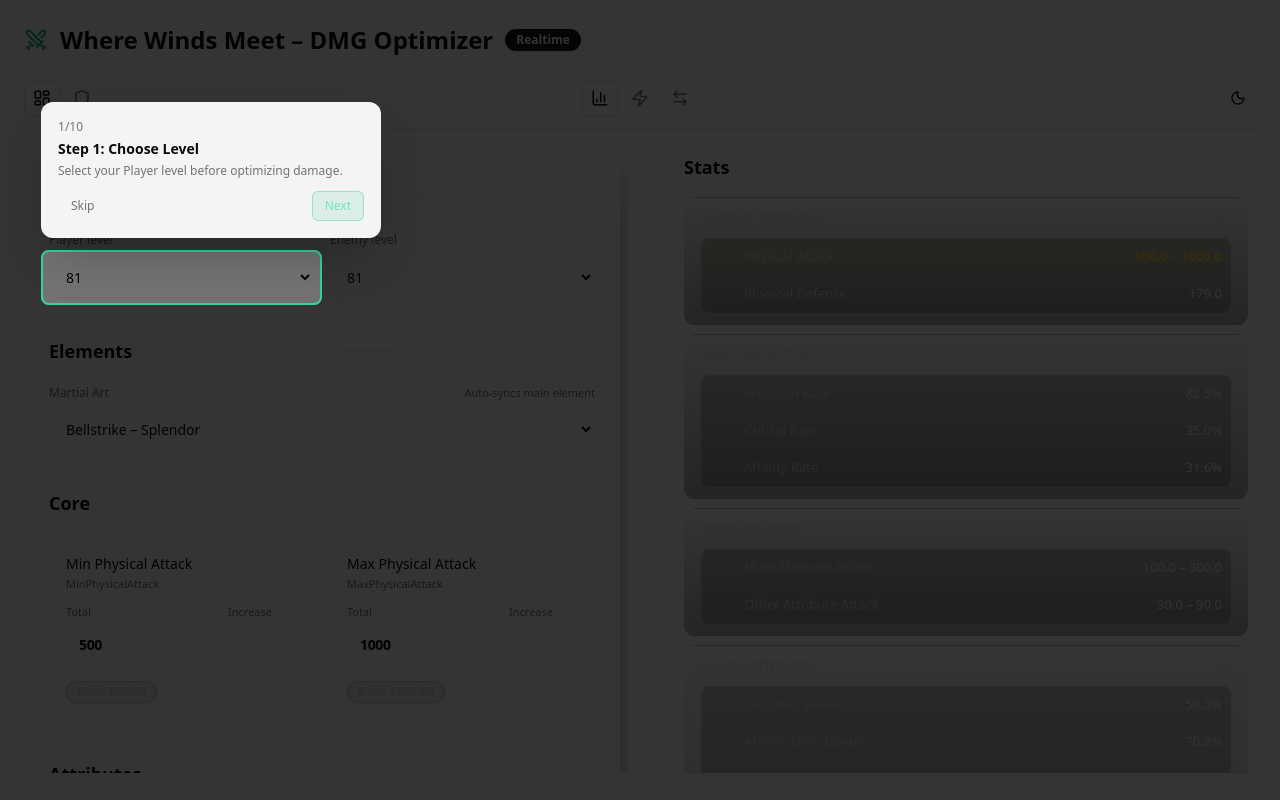
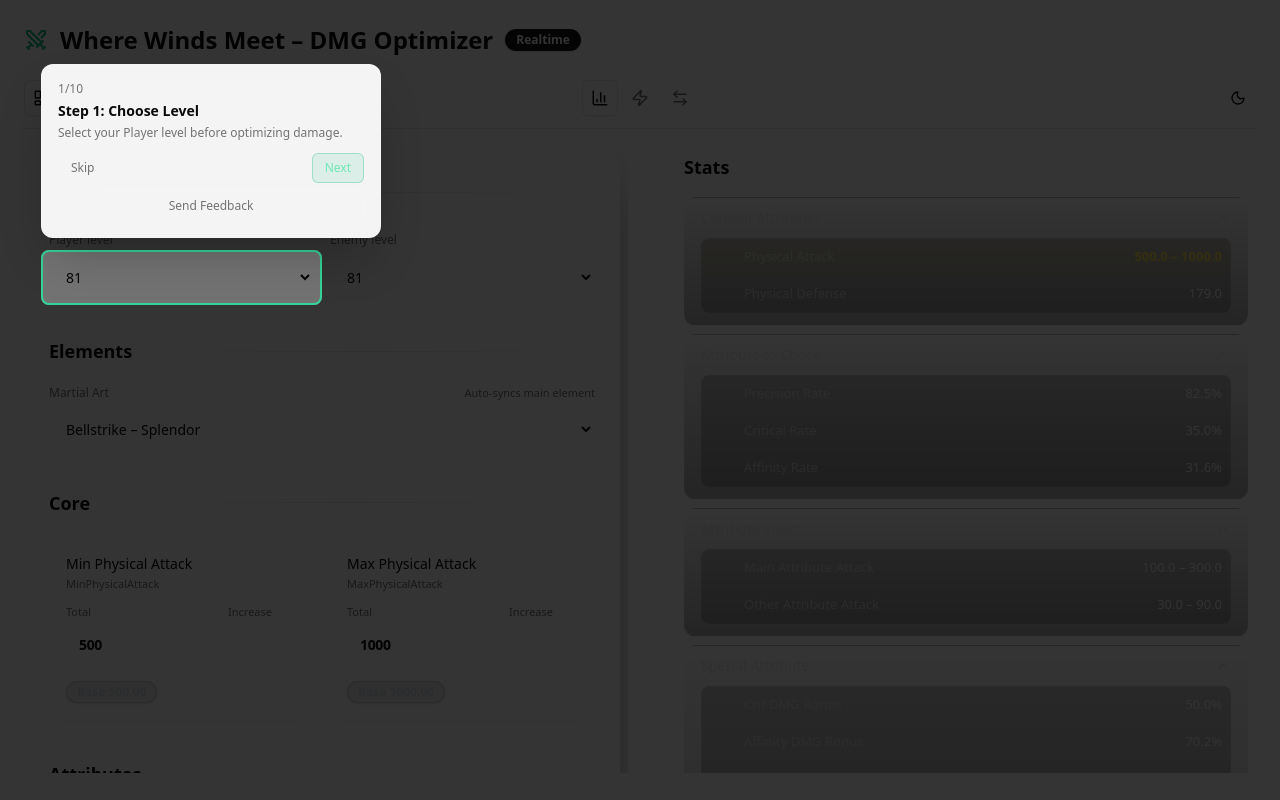
Before and after one commit to Phong940253/wwm-damage-calculator, a Next.js app: page / in a window 1280 px wide. Built offline with nearby package versions, Linux system fonts and the light colour scheme.

Commit message:
feat: add feedback link to Interactive Guide Overlay for user suggestions

```diff
--- a/app/ui/layout/InteractiveGuideOverlay.tsx
+++ b/app/ui/layout/InteractiveGuideOverlay.tsx
@@ -144,6 +144,8 @@ const GUIDES: Record<GuideId, GuideDefinition> = {
         steps: OPTIMIZE_STEPS,
     },
 };
+
+const FEEDBACK_URL = "https://github.com/Phong940253/wwm-damage-calculator/issues/new";
 
 export function InteractiveGuideOverlay() {
     const [activeGuideId, setActiveGuideId] = useState<GuideId | null>(null);
@@ -298,6 +300,15 @@ export function InteractiveGuideOverlay() {
     if (!isActive || !currentStep || !activeGuide) {
         return (
             <div className="fixed bottom-6 right-6 z-[110] flex flex-col gap-2">
+                <a
+                    href={FEEDBACK_URL}
+                    target="_blank"
+                    rel="noreferrer"
+                    className="rounded-full border border-white/15 bg-background/90 px-4 py-2 text-xs text-foreground shadow-lg backdrop-blur hover:bg-background"
+                >
+                    Send Feedback
+                </a>
+
                 <button
                     type="button"
                     onClick={() => {
@@ -493,6 +504,15 @@ export function InteractiveGuideOverlay() {
                         {stepIndex >= currentSteps.length - 1 ? "Finish" : "Next"}
                     </button>
                 </div>
+
+                <a
+                    href={FEEDBACK_URL}
+                    target="_blank"
+                    rel="noreferrer"
+                    className="mt-2 inline-flex w-full items-center justify-center rounded-md border border-white/15 px-3 py-1.5 text-xs text-muted-foreground hover:text-foreground"
+                >
+                    Send Feedback
+                </a>
             </div>
         </>
     );
```
